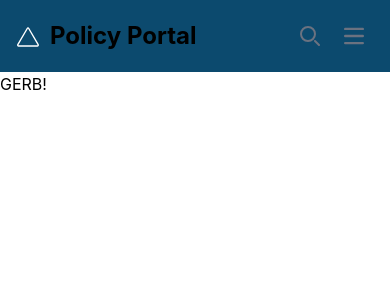
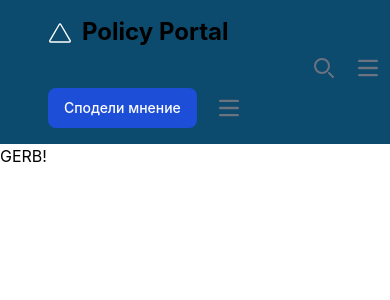
Before and after one commit to rstoyanovv/PolicyPortal, a React (Create React App) app in the folder frontend/: page / in a window 390 px wide. Shown: the top 300 px of the page. Built offline with nearby package versions, Linux system fonts and the light colour scheme.

Commit message:
Complete a navigation bar

```diff
--- a/frontend/src/App.js
+++ b/frontend/src/App.js
@@ -1,7 +1,8 @@
 import './App.css';
 import React from 'react';
 import { BrowserRouter as Router, Routes, Route } from 'react-router-dom';
-import WelcomeScreen from './components/WelcomeScreen';
+import WelcomeScreen from './screens/WelcomeScreen';
+import NotFound from './screens/NotFound';
 import NavigationBar from './components/NavigationBar';
 
 function App() {
@@ -11,6 +12,7 @@ function App() {
       <Router>
         <Routes>
           <Route path='/' element={< WelcomeScreen />}></Route>
+          <Route path='*' element={< NotFound />}></Route>
         </Routes>
       </Router>
     </>
--- a/frontend/src/components/NavigationBar.js
+++ b/frontend/src/components/NavigationBar.js
@@ -1,23 +1,21 @@
-import logo from '../assets/logo.png';
-
 function NavigationBar() {
     return (
         <nav class="bg-sky-900 border-gray-200 dark:bg-[#1c2642]">
-            <div class="max-w-screen-xl flex flex-wrap items-center justify-between mx-auto p-4">
+            <div class="max-w-screen-auto flex flex-wrap items-center justify-between mx-auto px-12 py-4">
                 <a href="/" class="flex items-center">
                     <svg xmlns="http://www.w3.org/2000/svg" width="24" height="24" fill="white" class="bi bi-triangle pt-0.5 mr-0.5" viewBox="0 0 16 16">
                         <path d="M7.938 2.016A.13.13 0 0 1 8.002 2a.13.13 0 0 1 .063.016.146.146 0 0 1 .054.057l6.857 11.667c.036.06.035.124.002.183a.163.163 0 0 1-.054.06.116.116 0 0 1-.066.017H1.146a.115.115 0 0 1-.066-.017.163.163 0 0 1-.054-.06.176.176 0 0 1 .002-.183L7.884 2.073a.147.147 0 0 1 .054-.057zm1.044-.45a1.13 1.13 0 0 0-1.96 0L.165 13.233c-.457.778.091 1.767.98 1.767h13.713c.889 0 1.438-.99.98-1.767L8.982 1.566z" />
                     </svg>
                     <span class="ml-2 self-center text-2xl  whitespace-nowrap dark:text-white font-bold">Policy Portal</span>
                 </a>
-                <div class="flex md:order-2">
+                <div class="flex md:order-2 ml-64">
                     <button type="button" data-collapse-toggle="navbar-search" aria-controls="navbar-search" aria-expanded="false" class="md:hidden text-gray-500 dark:text-gray-400 hover:bg-gray-100 dark:hover:bg-gray-700 focus:outline-none focus:ring-4 focus:ring-gray-200 dark:focus:ring-gray-700 rounded-lg text-sm p-2.5 mr-1" >
                         <svg class="w-5 h-5" aria-hidden="true" xmlns="http://www.w3.org/2000/svg" fill="none" viewBox="0 0 20 20">
                             <path stroke="currentColor" stroke-linecap="round" stroke-linejoin="round" stroke-width="2" d="m19 19-4-4m0-7A7 7 0 1 1 1 8a7 7 0 0 1 14 0Z" />
                         </svg>
                         <span class="sr-only">Search</span>
                     </button>
-                    <div class="relative hidden md:block">
+                    <div class="relative hidden md:block ml-4">
                         <div class="absolute inset-y-0 left-0 flex items-center pl-3 pointer-events-none">
                             <svg class="w-4 h-4 text-gray-500 dark:text-gray-400" aria-hidden="true" xmlns="http://www.w3.org/2000/svg" fill="none" viewBox="0 0 20 20">
                                 <path stroke="currentColor" stroke-linecap="round" stroke-linejoin="round" stroke-width="2" d="m19 19-4-4m0-7A7 7 0 1 1 1 8a7 7 0 0 1 14 0Z" />
@@ -27,6 +25,15 @@ function NavigationBar() {
                         <input type="text" id="search-navbar" class="block w-full p-2 pl-10 text-sm text-gray-900 border border-gray-300 rounded-lg bg-gray-50 focus:ring-blue-500 focus:border-blue-500 dark:bg-gray-700 dark:border-gray-600 dark:placeholder-gray-400 dark:text-white dark:focus:ring-blue-500 dark:focus:border-blue-500" placeholder="Търси..."></input>
                     </div>
                     <button data-collapse-toggle="navbar-search" type="button" class="inline-flex items-center p-2 w-10 h-10 justify-center text-sm text-gray-500 rounded-lg md:hidden hover:bg-gray-100 focus:outline-none focus:ring-2 focus:ring-gray-200 dark:text-gray-400 dark:hover:bg-gray-700 dark:focus:ring-gray-600" aria-controls="navbar-search" aria-expanded="false">
+                        <span class="sr-only">Open main menu</span>
+                        <svg class="w-5 h-5" aria-hidden="true" xmlns="http://www.w3.org/2000/svg" fill="none" viewBox="0 0 17 14">
+                            <path stroke="currentColor" stroke-linecap="round" stroke-linejoin="round" stroke-width="2" d="M1 1h15M1 7h15M1 13h15" />
+                        </svg>
+                    </button>
+                </div>
+                <div class="flex md:order-2">
+                    <button type="button" class="text-white bg-blue-700 hover:bg-blue-800 focus:ring-4 focus:outline-none focus:ring-blue-300 font-medium rounded-lg text-sm px-4 py-2 text-center mr-3 md:mr-0 dark:bg-blue-600 dark:hover:bg-blue-700 dark:focus:ring-blue-800">Сподели мнение</button>
+                    <button data-collapse-toggle="navbar-cta" type="button" class="inline-flex items-center p-2 w-10 h-10 justify-center text-sm text-gray-500 rounded-lg md:hidden hover:bg-gray-100 focus:outline-none focus:ring-2 focus:ring-gray-200 dark:text-gray-400 dark:hover:bg-gray-700 dark:focus:ring-gray-600" aria-controls="navbar-cta" aria-expanded="false">
                         <span class="sr-only">Open main menu</span>
                         <svg class="w-5 h-5" aria-hidden="true" xmlns="http://www.w3.org/2000/svg" fill="none" viewBox="0 0 17 14">
                             <path stroke="currentColor" stroke-linecap="round" stroke-linejoin="round" stroke-width="2" d="M1 1h15M1 7h15M1 13h15" />
@@ -44,16 +51,16 @@ function NavigationBar() {
                     </div>
                     <ul class="flex flex-col p-4 md:p-0 mt-4 font-medium border border-gray-100 rounded-lg bg-gray-50 md:flex-row md:space-x-8 md:mt-0 md:border-0 md:bg-[#1c2642] dark:bg-blue-700 md:bg-[#1c2642] dark:border-gray-700">
                         <li>
-                            <a href="#" class="block py-2 pl-3 pr-4 text-white bg-blue-700 rounded md:bg-transparent md:text-blue-700 md:p-0 md:dark:text-blue-500" aria-current="page">Начало</a>
+                            <a href="/" class="block py-2 pl-3 pr-4 text-white bg-blue-700 rounded md:bg-transparent md:text-blue-700 md:p-0 md:dark:text-blue-500" aria-current="page">Начало</a>
                         </li>
                         <li>
-                            <a href="#" class="block py-2 pl-3 pr-4 text-gray-900 rounded hover:bg-gray-100 md:hover:bg-transparent md:hover:text-blue-700 md:p-0 md:dark:hover:text-blue-500 dark:text-white dark:hover:bg-gray-700 dark:hover:text-white md:dark:hover:bg-transparent dark:border-gray-700">Статии</a>
+                            <a href="/articles" class="block py-2 pl-3 pr-4 text-gray-900 rounded hover:bg-gray-100 md:hover:bg-transparent md:hover:text-blue-700 md:p-0 md:dark:hover:text-blue-500 dark:text-white dark:hover:bg-gray-700 dark:hover:text-white md:dark:hover:bg-transparent dark:border-gray-700">Статии</a>
                         </li>
                         <li>
-                            <a href="#" class="block py-2 pl-3 pr-4 text-gray-900 rounded hover:bg-gray-100 md:hover:bg-transparent md:hover:text-blue-700 md:p-0 dark:text-white md:dark:hover:text-blue-500 dark:hover:bg-gray-700 dark:hover:text-white md:dark:hover:bg-transparent dark:border-gray-700">За нас</a>
+                            <a href="/us" class="block py-2 pl-3 pr-4 text-gray-900 rounded hover:bg-gray-100 md:hover:bg-transparent md:hover:text-blue-700 md:p-0 dark:text-white md:dark:hover:text-blue-500 dark:hover:bg-gray-700 dark:hover:text-white md:dark:hover:bg-transparent dark:border-gray-700">За нас</a>
                         </li>
                         <li>
-                            <a href="#" class="block py-2 pl-3 pr-4 text-gray-900 rounded hover:bg-gray-100 md:hover:bg-transparent md:hover:text-blue-700 md:p-0 dark:text-white md:dark:hover:text-blue-500 dark:hover:bg-gray-700 dark:hover:text-white md:dark:hover:bg-transparent dark:border-gray-700">Профил</a>
+                            <a href="/your-account" class="block py-2 pl-3 pr-4 text-gray-900 rounded hover:bg-gray-100 md:hover:bg-transparent md:hover:text-blue-700 md:p-0 dark:text-white md:dark:hover:text-blue-500 dark:hover:bg-gray-700 dark:hover:text-white md:dark:hover:bg-transparent dark:border-gray-700">Профил</a>
                         </li>
                     </ul>
                 </div>
--- /dev/null
+++ b/frontend/src/screens/NotFound.js
@@ -0,0 +1,8 @@
+export default function NotFound() {
+    return (
+        <div className="not-found-container">
+            <h2>404 Not Found</h2>
+            <p>Sorry, the page you're looking for does not exist.</p>
+        </div>
+    );
+}
--- a/frontend/tailwind.config.js
+++ b/frontend/tailwind.config.js
@@ -4,7 +4,11 @@ module.exports = {
     "./src/**/*.{js,jsx,ts,tsx}",
   ],
   theme: {
-    extend: {},
+    extend: {
+      maxWidth: {
+        'custom': '1440px',
+      },
+    },
   },
   plugins: [],
 }
```
Also changed, not shown: frontend/src/screens/ArticleFeed.js (added), frontend/src/screens/WelcomeScreen.js (renamed from frontend/src/components/WelcomeScreen.js).
